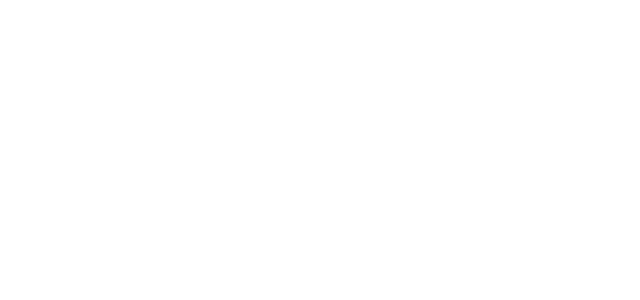
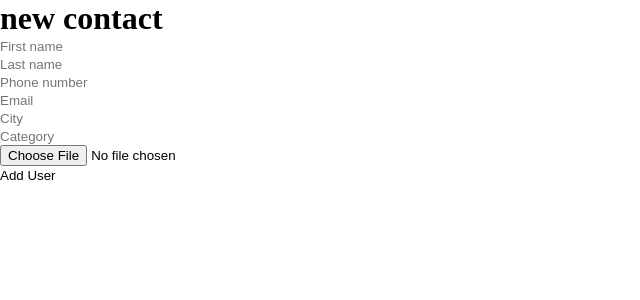
Before and after one commit to twikista/Mi-Kontacts, a React (Vite) app in the folder frontend/: page /create-contact in a window 1280 px wide. Before the commit this address had no page. Shown: the top 300 px of the page, without its empty margins (0-640 px from the left). Built offline with nearby package versions, Linux system fonts and the light colour scheme.

Commit message:
added file size validator

```diff
--- a/frontend/src/App.jsx
+++ b/frontend/src/App.jsx
@@ -1,5 +1,6 @@
 import { BrowserRouter as Router, Routes, Route } from "react-router-dom";
 import Contacts from "./pages/contacts/Contacts";
+import CreateContact from "./pages/CreateContact/CreateContact";
 import Login from "./pages/login/Login";
 import Signup from "./pages/signup/Signup";
 
@@ -12,6 +13,7 @@
             <Route path="/login" element={<Login />} />
             <Route path="/signup" element={<Signup />} />
             <Route path="/contacts" element={<Contacts />} />
+            <Route path="/create-contact" element={<CreateContact />} />
           </Routes>
         </div>
       </Router>
--- /dev/null
+++ b/frontend/src/pages/CreateContact/CreateContact.jsx
@@ -0,0 +1,104 @@
+import { useMutation, QueryClient } from "@tanstack/react-query";
+import { useForm } from "react-hook-form";
+
+const CreateContact = () => {
+  const {
+    register,
+    handleSubmit,
+    reset,
+    watch,
+    setError,
+    formState: { errors },
+  } = useForm();
+  const handle = () => "createuser";
+  const filesize = watch("image");
+  console.log(filesize);
+  const valFile = (file) => {
+    if (file?.length) {
+      const fileLength = file?.length;
+      const fileSize = file?.[0].size < 5000;
+      return fileLength && !fileSize ? "Max 10MB" : null;
+    }
+    return null;
+  };
+  // console.log(filesize?.[0].size < 5000);
+  // const
+  const onSubmit = (data) => {
+    const { firstName, lastName, phone, email, city, category } = data;
+    // const file = data.image[0];
+    // console.log(file.size);
+    // if (!filesize) {
+    //   setError("image", { type: "size", message: "small file size" });
+    //   return;
+    // }
+    const contact = {
+      firstName,
+      lastName,
+      contactInfo: { phone, email, city },
+      category,
+    };
+    console.log(data);
+    reset();
+  };
+  const { mutate: createContact } = useMutation({ mutationFn: handle });
+
+  return (
+    <>
+      <h1>new contact</h1>
+      <form onSubmit={handleSubmit(onSubmit)}>
+        <div>
+          <input
+            {...register("firstName")}
+            type="text"
+            placeholder="First name"
+          />
+        </div>
+        <div>
+          <input
+            {...register("lastName")}
+            type="text"
+            placeholder="Last name"
+          />
+        </div>
+        <div>
+          <input {...register("phone")} type="tel" placeholder="Phone number" />
+        </div>
+        <div>
+          <input {...register("email")} type="email" placeholder="Email" />
+        </div>
+        <div>
+          <input {...register("city")} type="text" placeholder="City" />
+        </div>
+        <div>
+          <input {...register("categoty")} type="text" placeholder="Category" />
+        </div>
+        <div style={{ display: "flex", flexDirection: "column" }}>
+          <input
+            {...register("image", {
+              validate: {
+                lessThan10MB: (files) => files?.[0].size < 5000 || "max 10MB",
+              },
+            })}
+            type="file"
+            accept="image/png, image/jpg,image/jpeg"
+            placeholder="Category"
+          />
+          {<span>{valFile(filesize)}</span>}
+          {/* {!filesize && <span>Max 10MB</span>} */}
+        </div>
+
+        <button type="submit">Add User</button>
+      </form>
+    </>
+  );
+};
+
+export default CreateContact;
+
+/*
+, {
+              validate: {
+                lessThan10MB: (files) => files?.[0].size < 2000 || "max 10MB",
+              },
+            }
+ */
--- a/frontend/src/pages/contacts/Contacts.jsx
+++ b/frontend/src/pages/contacts/Contacts.jsx
@@ -7,7 +7,7 @@
   // if (user) {
   console.log(user);
   const { data: contacts, error } = useContacts();
-  // console.log(contacts);
+  console.log(contacts);
   // we = contacts;
 
   const userInitials = (firstName, lastName) => {
```
